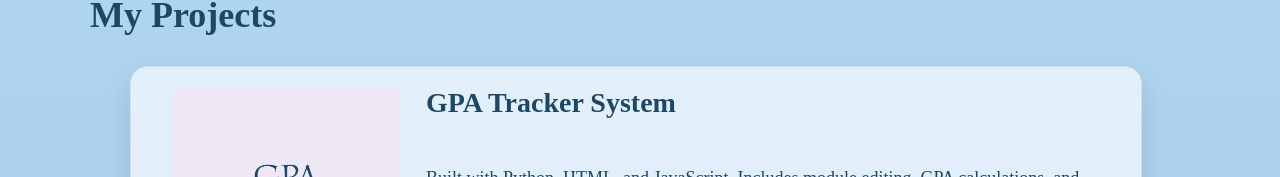
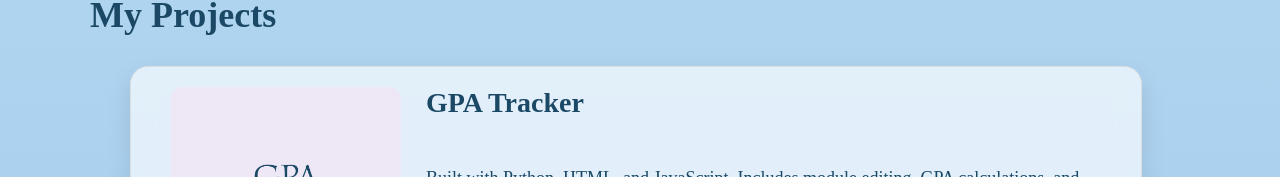
Before and after one commit to JenelleNg/Portfolio_jenelle, a React (Create React App) app: page / in a window 1280 px wide. Shown: the part 1182-1359 px from the top of the page. Built offline with nearby package versions, Linux system fonts and the light colour scheme.

Commit message:
modified:   src/pages/Portfolio.js

```diff
--- a/src/pages/Portfolio.js
+++ b/src/pages/Portfolio.js
@@ -6,9 +6,9 @@ export default function PortfolioFull() {
     const projects = [
         {
             id: "gpa",
-            title: "GPA Tracker System",
+            title: "GPA Tracker",
             description: "Built with Python, HTML, and JavaScript. Includes module editing, GPA calculations, and dynamic form updates.",
-            image: "/images/gpatracker.png",
+            image: "/images/GPATracker.png",
             used: "Python, HTML, JavaScript",
         },
         {
```
